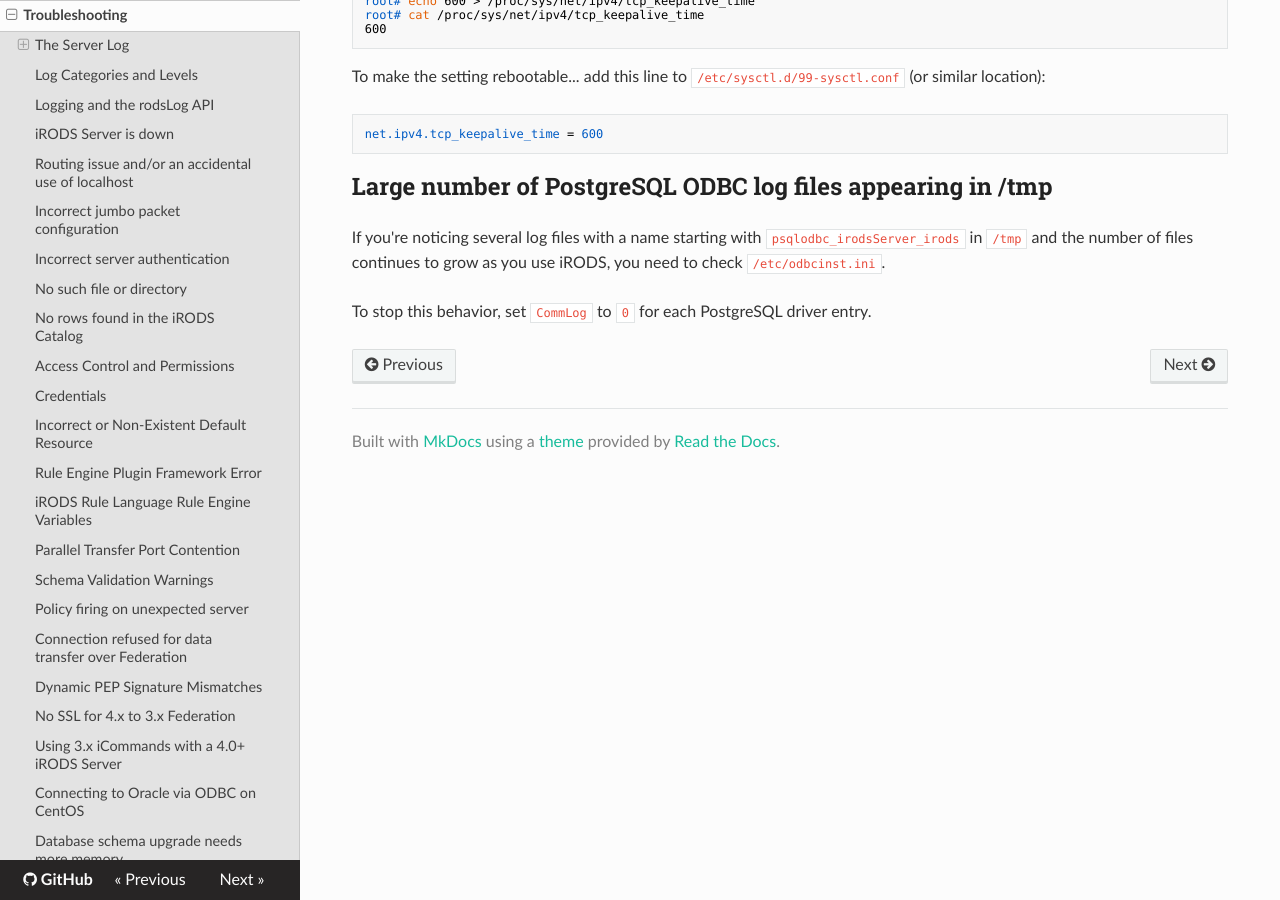
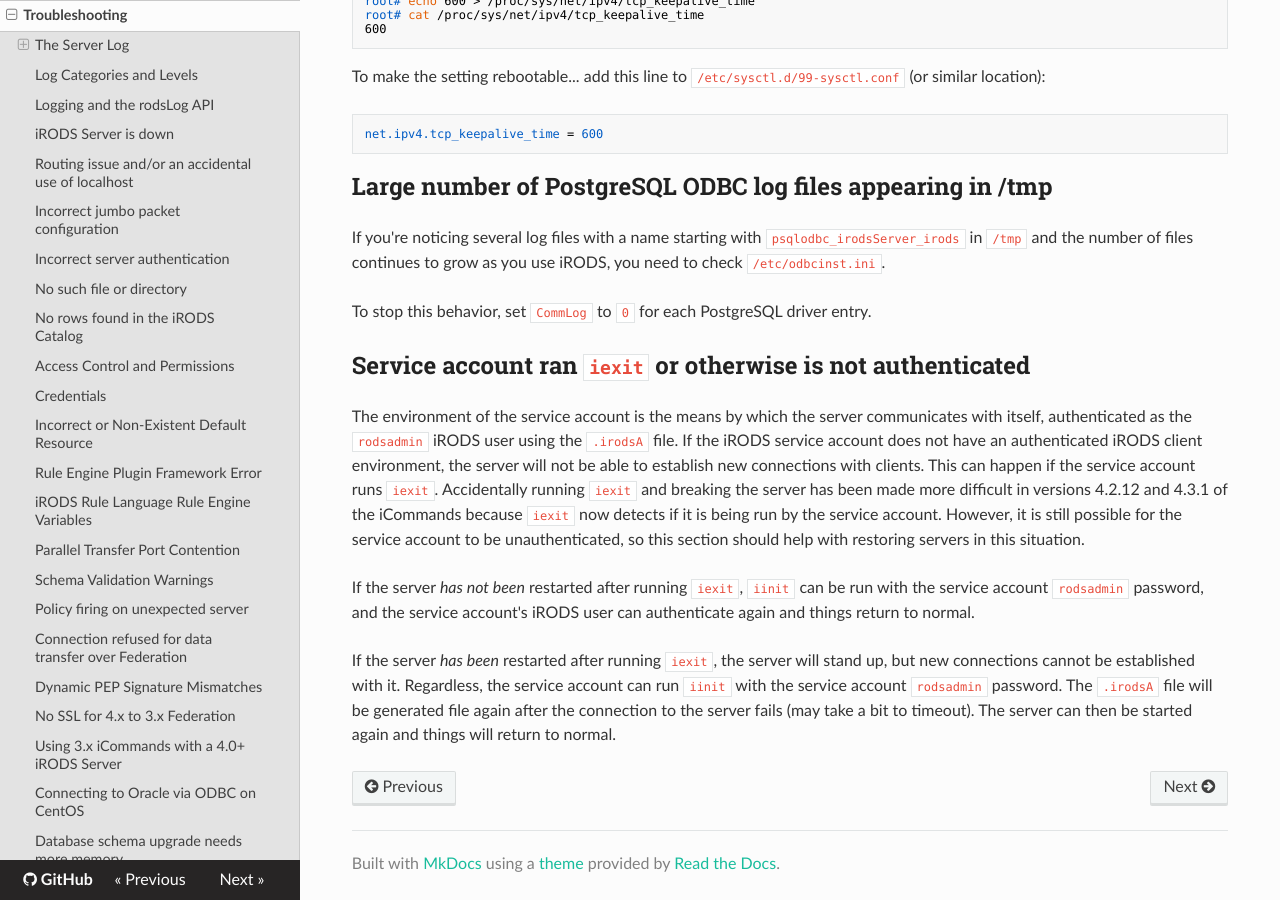
Before and after one commit to irods/irods_docs, an MkDocs documentation site: the page built from docs/system_overview/troubleshooting.md, in a window 1280 px wide and 900 px high, scrolled down 17274 px. Built offline with MkDocs 1.6.1, drawn with Linux system fonts in a browser that asks for light colours; nearby versions of some CDN libraries.

Commit message:
[irods/irods#6136] `iexit` as service account tip
Adds a section to Troubleshooting for digging out of the "`iexit` as
service account" situation.

```diff
--- a/docs/system_overview/troubleshooting.md
+++ b/docs/system_overview/troubleshooting.md
@@ -732,3 +732,11 @@ net.ipv4.tcp_keepalive_time = 600
 If you're noticing several log files with a name starting with `psqlodbc_irodsServer_irods` in `/tmp` and the number of files continues to grow as you use iRODS, you need to check `/etc/odbcinst.ini`.
 
 To stop this behavior, set `CommLog` to `0` for each PostgreSQL driver entry.
+
+## Service account ran `iexit` or otherwise is not authenticated
+
+The environment of the service account is the means by which the server communicates with itself, authenticated as the `rodsadmin` iRODS user using the `.irodsA` file. If the iRODS service account does not have an authenticated iRODS client environment, the server will not be able to establish new connections with clients. This can happen if the service account runs `iexit`. Accidentally running `iexit` and breaking the server has been made more difficult in versions 4.2.12 and 4.3.1 of the iCommands because `iexit` now detects if it is being run by the service account. However, it is still possible for the service account to be unauthenticated, so this section should help with restoring servers in this situation.
+
+If the server *has not been* restarted after running `iexit`, `iinit` can be run with the service account `rodsadmin` password, and the service account's iRODS user can authenticate again and things return to normal.
+
+If the server *has been* restarted after running `iexit`, the server will stand up, but new connections cannot be established with it. Regardless, the service account can run `iinit` with the service account `rodsadmin` password. The `.irodsA` file will be generated file again after the connection to the server fails (may take a bit to timeout). The server can then be started again and things will return to normal.
```
